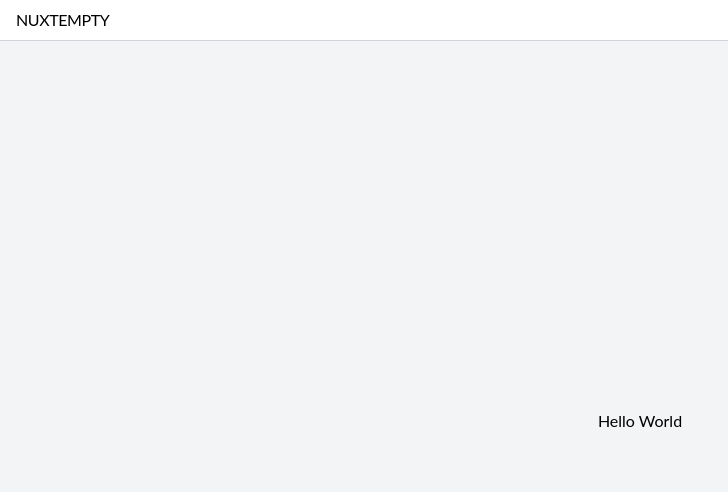
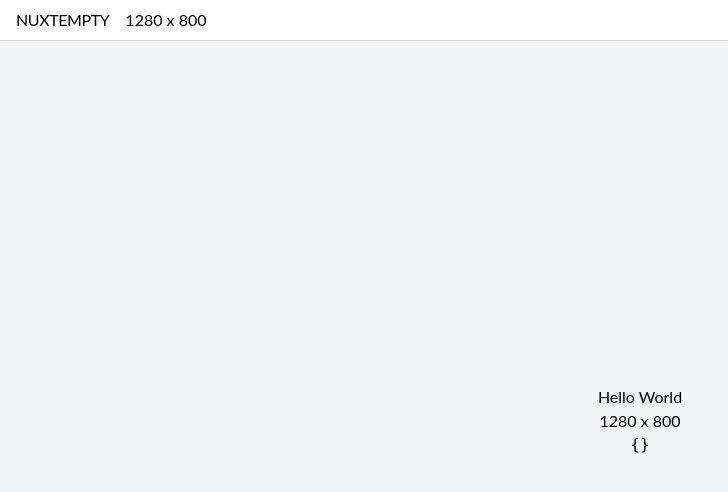
Before and after one commit to srutz/nuxtempty, a Nuxt app: page / in a window 1280 px wide. Shown: the top 492 px of the page, without its empty margins (0-728 px from the left). Built offline with nearby package versions, Linux system fonts and the light colour scheme.

Commit message:
use window composable

```diff
--- a/components/Menubar.vue
+++ b/components/Menubar.vue
@@ -1,5 +1,11 @@
 <template>
     <div class="flex gap-4 px-4 py-2 bg-white border-b border-gray-300">
         <div class="uppercase select-none tracking-tight">NUXTEMPTY</div>
+        <div>{{ windowWidth }} x {{ windowHeight }}</div>
     </div>
 </template>
+<script setup lang="ts">
+
+const { windowWidth, windowHeight } = useWindowSize()
+
+</script>
--- /dev/null
+++ b/composables/useWindowSize.ts
@@ -0,0 +1,20 @@
+
+
+export type WindowSize = { windowWidth: number, windowHeight: number }
+
+export function useWindowSize() {
+    const size = ref<WindowSize>({ windowWidth: -1, windowHeight: -1 })
+    onMounted(() => {
+        size.value.windowWidth = window.innerWidth
+        size.value.windowHeight = window.innerHeight
+        const listener = () => {
+            size.value.windowWidth = window.innerWidth
+            size.value.windowHeight = window.innerHeight
+        }
+        window.addEventListener("resize", listener)
+        onUnmounted(() => {
+            window.removeEventListener("resize", listener)
+        })
+    })
+    return toRefs(size.value)
+}
--- a/pages/index.vue
+++ b/pages/index.vue
@@ -1,5 +1,18 @@
 <template>
     <div class="grow h-1 flex flex-col items-center justify-center overflow-hidden">
         <div>Hello World</div>
+        <div>{{ windowWidth }} x {{  windowHeight }}</div>
+        <pre>{{ JSON.stringify(query, null, 4) }}</pre>
     </div>
 </template>
+<script setup lang="ts">
+
+/* use our own composable */
+const { windowWidth, windowHeight } = useWindowSize()
+
+/* use a composable from nuxt and show the query */
+const { query } = useRoute()
+
+
+
+</script>
```
